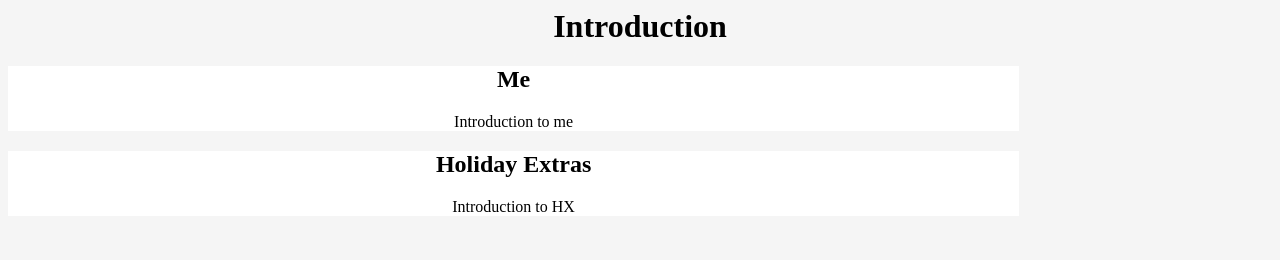
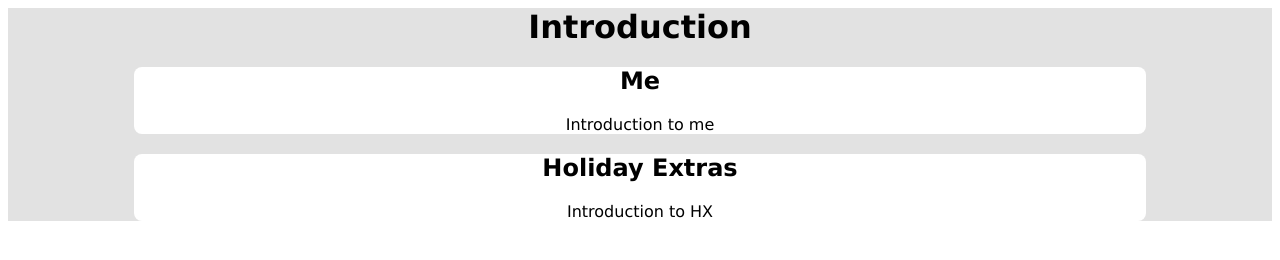
Before and after one commit to dantaplin992/makers-portfolio, a website: page pages/introduction/introduction.html in a window 1280 px wide. Drawn offline with Linux system fonts and the light colour scheme.

Commit message:
headings 2

```diff
--- a/pages/introduction/introduction.html
+++ b/pages/introduction/introduction.html
@@ -3,7 +3,7 @@
 </head>
 <body>
   <div class="page-content">
-    <div class="page title">
+    <div class="page-title">
       <h1>Introduction</h1>
     </div>
     <div class="page-section">
--- a/styles/styles.css
+++ b/styles/styles.css
@@ -1,13 +1,16 @@
 body {
-  background-color: whitesmoke;
+  font-family: 'Lucida Sans', 'Lucida Sans Regular', 'Lucida Grande', 'Lucida Sans Unicode', Geneva, Verdana, sans-serif;
 }
 
 .page-content {
+  background-color: rgb(226, 226, 226);
   text-align: center;
   width: 100%;
 }
 
 .page-section {
   width: 80%;
+  margin: auto;
   background-color: white;
+  border-radius: 8px;
 }
```
Also changed, not shown: index.html (+6 -4 lines).
